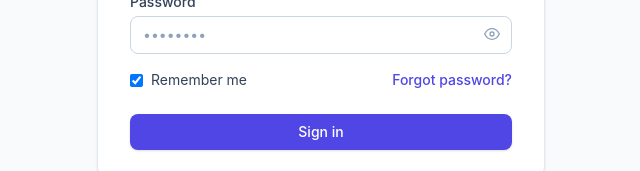
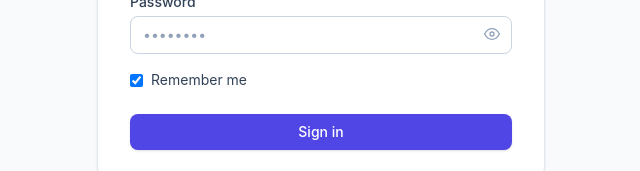
Before and after one commit to HarshitTiwari111/CRM-Report, a React (Vite) app in the folder client/: page /login in a window 1280 px wide. Shown: the part 466-637 px from the top of the page, without its empty margins (319-959 px from the left). Built offline with nearby package versions, Linux system fonts and the light colour scheme; no server answers.

Commit message:
feat: remove forgot password link from login page

```diff
--- a/client/src/pages/auth/LoginPage.jsx
+++ b/client/src/pages/auth/LoginPage.jsx
@@ -73,9 +73,6 @@ export default function LoginPage() {
 
         <div className="flex items-center justify-between">
           <Checkbox label="Remember me" {...register('rememberMe')} />
-          <Link to="/forgot-password" className="text-sm font-medium text-primary-600 hover:text-primary-700 dark:text-primary-400 dark:hover:text-primary-300">
-            Forgot password?
-          </Link>
         </div>
 
         <Button type="submit" className="mt-2 w-full" isLoading={mutation.isPending}>
```
